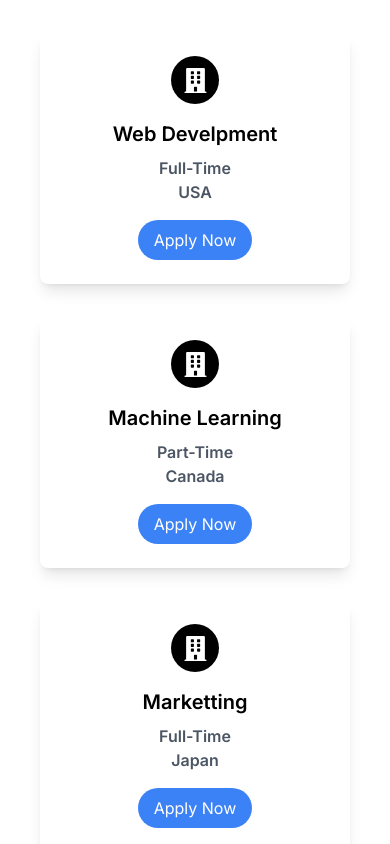
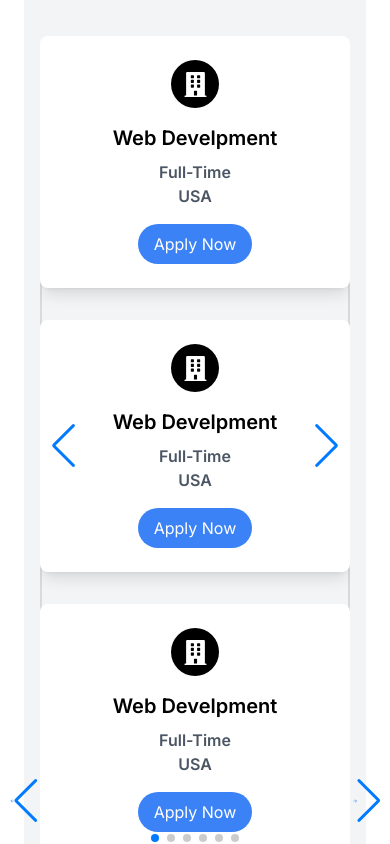
Before and after one commit to TanimSk/job-portal, a React (Vite) app: page / in a window 390 px wide. Shown: the part 947-1791 px from the top of the page. Built offline with nearby package versions, Linux system fonts and the light colour scheme.

Commit message:
Making sweeper

```diff
--- a/src/index.css
+++ b/src/index.css
@@ -285,4 +285,4 @@
   background: #f44336;
   transition: 1s;
 }
-/* Slider */
+/*  */
--- a/src/pages/JobPortal/Body/Home/Card/Card.jsx
+++ b/src/pages/JobPortal/Body/Home/Card/Card.jsx
@@ -5,19 +5,12 @@ import "swiper/css";
 import "swiper/css/effect-creative";
 import "swiper/css/pagination";
 import "swiper/css/navigation";
-
-import slide_image_1 from "../../../../../assets/HeroHomeImage.png";
-import slide_image_2 from "../../../../../assets/HeroHomeImage.png";
-import slide_image_3 from "../../../../../assets/HeroHomeImage.png";
-import slide_image_4 from "../../../../../assets/HeroHomeImage.png";
-import slide_image_5 from "../../../../../assets/HeroHomeImage.png";
-import slide_image_6 from "../../../../../assets/HeroHomeImage.png";
-import slide_image_7 from "../../../../../assets/HeroHomeImage.png";
+import { FeaturedJobsgroup } from "../../../../../Constant";
 
 const Card = () => {
   return (
-    <div className="container">
-      <h1 className="heading">Flower Gallery</h1>
+    <div className="container mx-auto px-4 py-12 bg-gray-100">
+      <h1 className="text-4xl font-bold text-center mb-8">Featured Jobs</h1>
       <Swiper
         effect={"creative"}
         grabCursor={true}
@@ -26,7 +19,7 @@ const Card = () => {
         slidesPerView={"auto"}
         autoplay={{
           delay: 3000,
-          disableOnInteraction: true,
+          disableOnInteraction: false, // Autoplay continues even when user interacts with slider
         }}
         creativeEffect={{
           prev: {
@@ -38,47 +31,51 @@ const Card = () => {
             translate: ["120%", 0, -500],
           },
         }}
-        pagination={{ el: ".swiper-pagination", clickable: true }}
-        navigation={{
-          nextEl: ".swiper-button-next",
-          prevEl: ".swiper-button-prev",
-          clickable: true,
-        }}
+        pagination={{ clickable: true }}
+        navigation={true}
         modules={[EffectCreative, Pagination, Navigation]}
         className="swiper_container"
       >
-        <SwiperSlide>
-          <img src={slide_image_1} alt="slide_image" />
-        </SwiperSlide>
-        <SwiperSlide>
-          <img src={slide_image_2} alt="slide_image" />
-        </SwiperSlide>
-        <SwiperSlide>
-          <img src={slide_image_3} alt="slide_image" />
-        </SwiperSlide>
-        <SwiperSlide>
-          <img src={slide_image_4} alt="slide_image" />
-        </SwiperSlide>
-        <SwiperSlide>
-          <img src={slide_image_5} alt="slide_image" />
-        </SwiperSlide>
-        <SwiperSlide>
-          <img src={slide_image_6} alt="slide_image" />
-        </SwiperSlide>
-        <SwiperSlide>
-          <img src={slide_image_7} alt="slide_image" />
-        </SwiperSlide>
+        {FeaturedJobsgroup.map((item, index) => (
+          <SwiperSlide key={index}>
+            <div className="grid grid-cols-1 sm:grid-cols-2 md:grid-cols-3 gap-8">
+              {Array.from({ length: 3 }).map((_, jobIndex) => (
+                <div
+                  key={jobIndex}
+                  className="bg-white p-6 rounded-lg shadow-lg flex flex-col items-center text-center transition duration-300 ease-in-out transform hover:scale-105"
+                >
+                  <div className="w-12 h-12 p-2 flex items-center justify-center rounded-full bg-black mb-4">
+                    <span className="text-white w-8 h-8 flex items-center justify-center rounded-full">
+                      {item.icon}
+                    </span>
+                  </div>
+                  <div className="text-xl font-semibold mb-2">
+                    {item.tittle}
+                  </div>
+                  <div className="text-gray-600 mb-4">
+                    <div className="text-md font-semibold">{item.jobtime}</div>
+                    <div className="text-md font-semibold">{item.location}</div>
+                  </div>
+                  <button className="bg-blue-500 text-white py-2 px-4 rounded-full hover:bg-blue-600">
+                    Apply Now
+                  </button>
+                </div>
+              ))}
+            </div>
+          </SwiperSlide>
+        ))}
+      </Swiper>
 
-        <div className="slider-controler">
-          <div className="swiper-button-prev slider-arrow">
-            <ion-icon name="arrow-back-outline"></ion-icon>
-          </div>
-          <div className="swiper-button-next slider-arrow">
-            <ion-icon name="arrow-forward-outline"></ion-icon>
-          </div>
-          <div className="swiper-pagination"></div>
+      {/* No classes added to slider controls */}
+      <div className="text-center mt-8">
+        <div className="swiper-button-prev">
+          <ion-icon name="arrow-back-outline"></ion-icon>
         </div>
-      </Swiper>
+        <div className="swiper-pagination"></div>
+        <div className="swiper-button-next">
+          <ion-icon name="arrow-forward-outline"></ion-icon>
+        </div>
+      </div>
     </div>
   );
 };
--- a/src/pages/JobPortal/Body/Home/Home.jsx
+++ b/src/pages/JobPortal/Body/Home/Home.jsx
@@ -9,10 +9,9 @@ const LandingPAge = () => {
   return (
     <div className="space-y-3" >
       <HeroHome/>
-      <FeaturedJobs/>
+      <Card/>
       <PostJobs/>
       <AboutUs/>
-      <Card/>
     </div>
   )
 }
```
